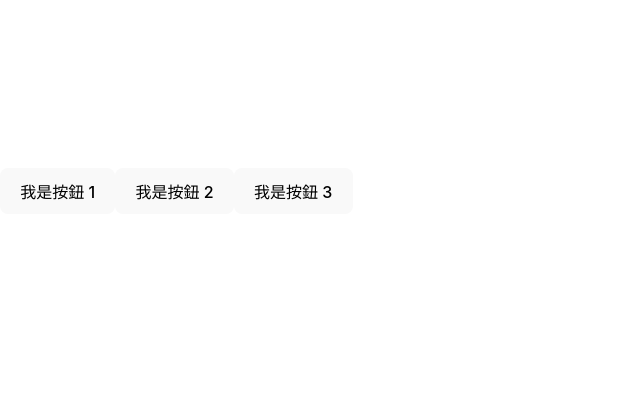
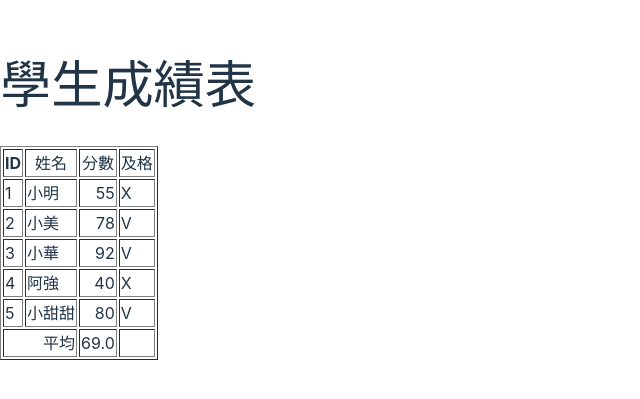
Before and after one commit to kurumi0512/my-react-study, a React (Vite) app: page / in a window 1280 px wide. Shown: the part 209-608 px from the top of the page, without its empty margins (0-640 px from the left). Built offline with nearby package versions, Linux system fonts and the light colour scheme.

Commit message:
250502 16:24

```diff
--- a/src/App10.jsx
+++ b/src/App10.jsx
@@ -16,7 +16,6 @@ id | name | score | pass
 */
 
 function App() {
-    // 物件陣列
     const students = [
         {id:1, name:'小明', score:55},
         {id:2, name:'小美', score:78},
@@ -24,39 +23,36 @@ function App() {
         {id:4, name:'阿強', score:40},
     ];
 
-    //計算平均分數
-    const AverageScore = students.reduce((score, students) => sum +product.price*product.qty, 0);
+    // 計算平均
+    const avgScore = students.reduce((sum, student) => sum + student.score, 0) / students.length;
+
     return (
         <>
-        <h1>學生列表</h1>
-       <table border= "1">
+            <h1>學生成績表</h1>
+            <table border="1">
                 <thead>
-                <tr>
-                    <th>ID</th>
-                    <th>Name</th>
-                    <th>Score</th>
-                    <th>Pass</th>
-                </tr>
+                    <tr><th>ID</th><th>姓名</th><th>分數</th><th>及格</th></tr>
                 </thead>
                 <tbody>
                     {
-                    students.map((students)=> {
+                        students.map((student => {
+                            const isPass = student.score >= 60;
                             return (
-                            <tr key={students.id}>
-                                <td>{students.id}</td>
-                                <td>{students.name}</td>
-                                <td align="right">{students.score}</td>
-                                <td align="right">{students.pass}</td>
+                                <tr key={student.id}>
+                                    <td>{student.id}</td>
+                                    <td>{student.name}</td>
+                                    <td align="right">{student.score}</td>
+                                    <td>{isPass ? "V" : "X"}</td>
                                 </tr>
-                        );
-                    })
+                            )
+                        }))
                     }
 
                 </tbody>
                 <tfoot>
                     <tr>
-                    <td colSpan="4" align="right">全班平均</td>
-                    <td align="right">{AverageScore}</td>
+                        <td colspan="2" align="right">平均</td>
+                        <td align="right">{avgScore.toFixed(1)}</td>
                         <td></td>
                     </tr>
                 </tfoot>
--- /dev/null
+++ b/src/App11.jsx
@@ -0,0 +1,84 @@
+/*
+表頭 StudentTableHeader
+表身 StudentTablebBody
+表尾 StudentTableFooter
+主表 StudentTable (組合表頭+表身+表尾)
+*/
+//子組件:表頭 StudentTableHeader
+function StudentTableHeader(){
+    return (
+        <thead>
+                <tr><th>ID</th><th>姓名</th><th>分數</th><th>及格</th></tr>
+        </thead>
+    )
+}
+
+//子組件:表身 StudentTablebBody
+function StudentTableBody({students}){
+    return(
+         <tbody>
+                {
+                    students.map((student => {
+                    const isPass = student.score >= 60;
+                    return (
+                        <tr key={student.id}>
+                            <td>{student.id}</td>
+                            <td>{student.name}</td>
+                            <td align="right">{student.score}</td>
+                            <td>{isPass ? "V" : "X"}</td>
+                        </tr>
+                        )
+                    }))
+                }
+
+        </tbody>
+    )
+}
+
+//子組件:表尾 StudentTableFooter
+function StudentTableFooter({avgScore}){
+    return (
+        <tfoot>
+            <tr>
+                <td colspan="2" align="right">平均</td>
+                <td align="right">{avgScore.toFixed(1)}</td>
+                <td></td>
+            </tr>
+        </tfoot>
+    )
+}
+
+//主表 StudentTable (組合表頭+表身+表尾)
+//需要一個「主組件」來組裝這些子組件，就像樂高的總拼圖。
+function StudentTable({students, avgScore}){
+    return (
+        <table border="1">
+            <StudentTableHeader/>
+            <StudentTableBody students={students}/>
+            <StudentTableFooter avgScore={avgScore}/>
+        </table>
+    )
+}
+
+//父組件
+function App() {
+    const students = [
+        {id:1, name:'小明', score:55},
+        {id:2, name:'小美', score:78},
+        {id:3, name:'小華', score:92},
+        {id:4, name:'阿強', score:40},
+        {id:5, name:'小甜甜', score:80},
+    ];
+
+    // 計算平均
+    const avgScore = students.reduce((sum, student) => sum + student.score, 0) / students.length;
+
+    return (
+        <>
+            <h1>學生成績表</h1>
+            <StudentTable students={students} avgScore={avgScore} />
+        </>
+    )
+}
+
+export default App;
--- a/src/App6.jsx
+++ b/src/App6.jsx
@@ -27,4 +27,4 @@ function App(){
     )
 }
 
-export default App;
+export default App; //匯出,main才可以使用
--- a/src/main.jsx
+++ b/src/main.jsx
@@ -10,10 +10,11 @@ import App7 from "./App7.jsx";
 import App8 from "./App8.jsx";
 import App9 from "./App9.jsx";
 import App10 from "./App10.jsx";
+import App11 from "./App11.jsx";
 import "./index.css";
 
 ReactDOM.createRoot(document.getElementById("root")).render(
     <React.StrictMode>
-        <App5 />
+        <App11 />
     </React.StrictMode>
 );
```
Lines whose indentation alone changed are shown as unchanged.
